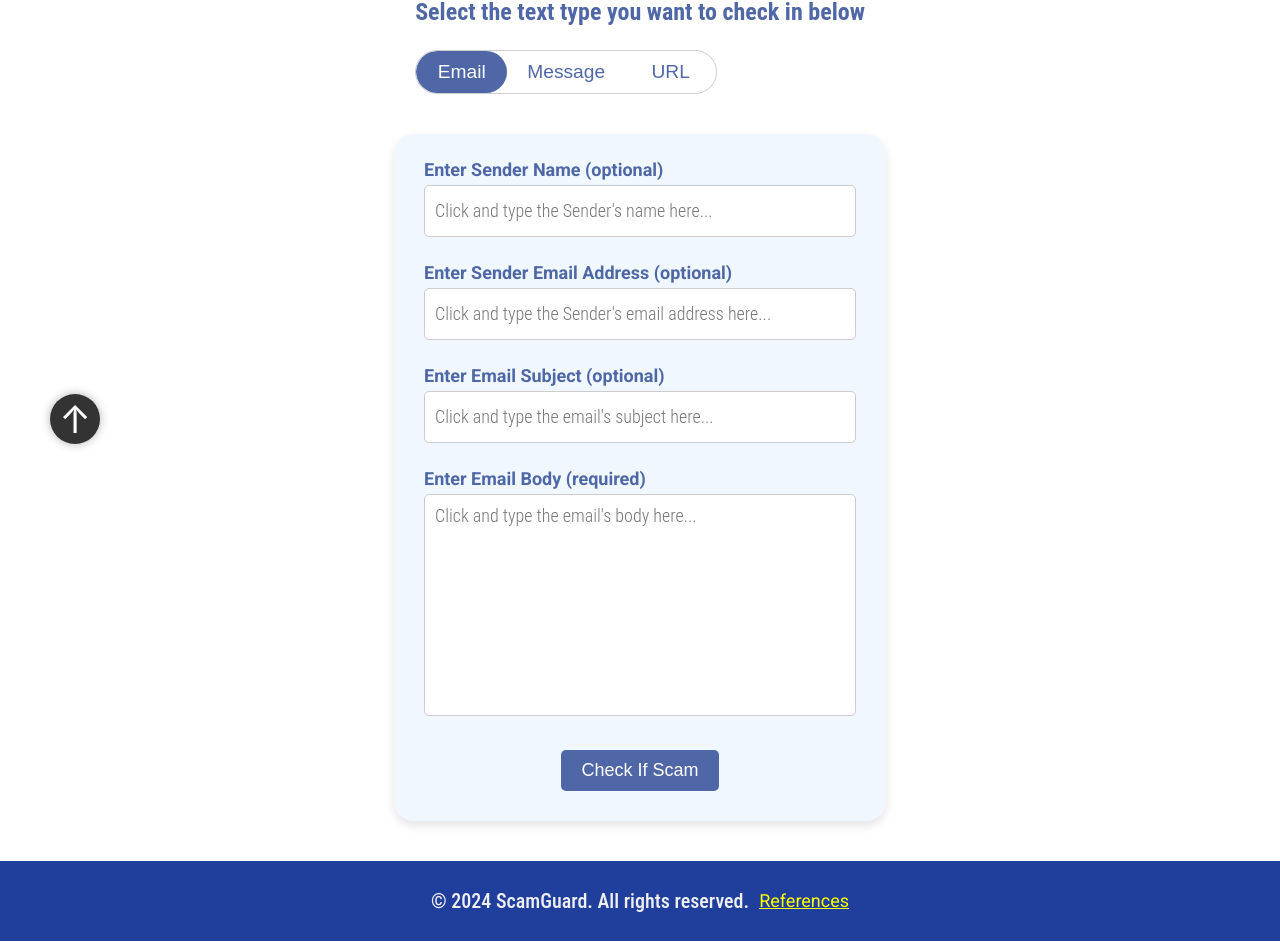
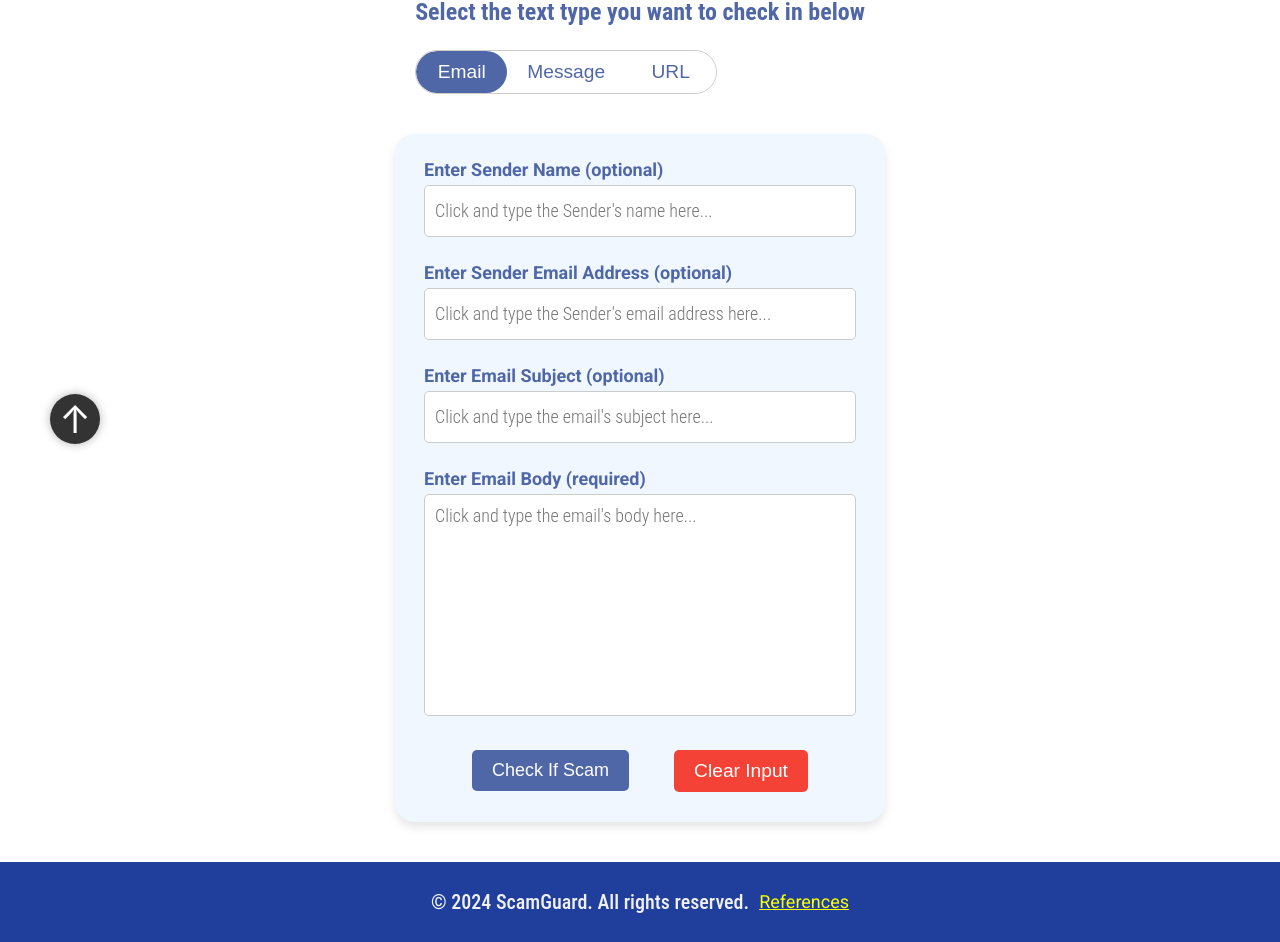
Before and after one commit to YQiZhu/ScamGuard, a React (Create React App) app in the folder scamguard_react/: page /checkScam in a window 1280 px wide. Shown: the part 316-1258 px from the top of the page. Built offline with nearby package versions, Linux system fonts and the light colour scheme.

Commit message:
Add clear button for scam detector

```diff
--- a/scamguard_react/src/CheckScams/CheckEmails.css
+++ b/scamguard_react/src/CheckScams/CheckEmails.css
@@ -3,12 +3,13 @@
   justify-content: center;
   align-items: center;
   flex-direction: column;
-  width: auto;
+  /* width: auto; */
   margin-bottom: 20px;
   background-color: #f0f7ff;
   padding: 20px;
   border-radius: 20px;
   box-shadow: 0px 5px 10px rgba(0, 0, 0, 0.1);
+  max-width: 450px;
 }
 
 .check-emails-form-group {
@@ -89,3 +90,14 @@
   color: red;
   font-size: 1rem;
 }
+
+.scam-detector-btn-group {
+  gap: 25px;
+  display: flex;
+  justify-content: center;
+  align-items: center;
+}
+
+.clear-button {
+  background-color: #f44336;
+}
--- a/scamguard_react/src/CheckScams/CheckEmails.js
+++ b/scamguard_react/src/CheckScams/CheckEmails.js
@@ -58,17 +58,27 @@ const CheckEmails = () => {
     if (result.prediction === 1) {
       return (
         <div className="result-section">
-          <p>This email has a <strong>{probability}%</strong> chance of being a <strong style={{color: 'red'}}>SCAM.</strong></p>
+          <p>This email has a <strong>{probability}%</strong> chance of being a <strong style={{ color: 'red' }}>SCAM.</strong></p>
         </div>
       );
     } else {
       return (
         <div className="result-section">
-          <p>This email has a <strong>{probability}%</strong> chance of being <strong style={{color: 'green'}}>LEGITIMATE</strong>.</p>
+          <p>This email has a <strong>{probability}%</strong> chance of being <strong style={{ color: 'green' }}>LEGITIMATE</strong>.</p>
         </div>
       );
     }
   };
+
+  const cleanInputField = (e) => {
+    e.preventDefault(); // Prevent form submission
+    setSenderName('');
+    setSenderEmail('');
+    setEmailSubject('');
+    setEmailBody('');
+    setResult(null); // Clear the result
+    setError(''); // Clear the error message if any
+  }
 
   return (
     <div>
@@ -118,8 +128,10 @@ const CheckEmails = () => {
 
         {/* Error message for missing email body */}
         {error && <p className="check-scam-error-message">{error}</p>}
-
-        <button className="submit-button" type="submit">Check If Scam</button>
+        <div className='scam-detector-btn-group'>
+          <button className="submit-button" type="submit">Check If Scam</button>
+          <button className="clear-button" onClick={cleanInputField}>Clear Input</button>
+        </div>
       </form>
 
       {loading && <div className="check-scam-loading">Loading ...</div>}
--- a/scamguard_react/src/CheckScams/CheckMessages.js
+++ b/scamguard_react/src/CheckScams/CheckMessages.js
@@ -51,17 +51,24 @@ const CheckMessages = () => {
     if (result.prediction === 1) {
       return (
         <div className="result-section">
-          <p>This message has a <strong>{probability}%</strong> chance of being a <strong style={{color: 'red'}}>SCAM.</strong></p>
+          <p>This message has a <strong>{probability}%</strong> chance of being a <strong style={{ color: 'red' }}>SCAM.</strong></p>
         </div>
       );
     } else {
       return (
         <div className="result-section">
-          <p>This message has a <strong>{probability}%</strong> chance of being <strong style={{color: 'green'}}>LEGITIMATE</strong>.</p>
+          <p>This message has a <strong>{probability}%</strong> chance of being <strong style={{ color: 'green' }}>LEGITIMATE</strong>.</p>
         </div>
       );
     }
   };
+
+  const cleanInputField = (e) => {
+    e.preventDefault(); // Prevent form submission
+    setMessageBody('');
+    setResult(null); // Clear the result
+    setError(''); // Clear the error message if any
+  }
 
   return (
     <div>
@@ -80,7 +87,10 @@ const CheckMessages = () => {
         {/* Error message for missing email body */}
         {error && <p className="check-scam-error-message">{error}</p>}
 
-        <button className="submit-button" type="submit">Check If Scam</button>
+        <div className='scam-detector-btn-group'>
+          <button className="submit-button" type="submit">Check If Scam</button>
+          <button className="clear-button" onClick={cleanInputField}>Clear Input</button>
+        </div>
       </form>
 
       {loading && <div className="check-scam-loading">Loading ...</div>}
--- a/scamguard_react/src/CheckScams/CheckURLs.js
+++ b/scamguard_react/src/CheckScams/CheckURLs.js
@@ -57,17 +57,24 @@ const CheckURLs = () => {
         if (result.prediction === 1) {
             return (
                 <div className="result-section">
-                    <p>This url has a <strong>{probability}%</strong> chance of being a <strong style={{color: 'red'}}>SCAM.</strong></p>
+                    <p>This url has a <strong>{probability}%</strong> chance of being a <strong style={{ color: 'red' }}>SCAM.</strong></p>
                 </div>
             );
         } else {
             return (
                 <div className="result-section">
-                    <p>This url has a <strong>{probability}%</strong> chance of being <strong style={{color: 'green'}}>LEGITIMATE</strong>.</p>
+                    <p>This url has a <strong>{probability}%</strong> chance of being <strong style={{ color: 'green' }}>LEGITIMATE</strong>.</p>
                 </div>
             );
         }
     };
+
+    const cleanInputField = (e) => {
+        e.preventDefault(); // Prevent form submission
+        setURLBody('');
+        setResult(null); // Clear the result
+        setError(''); // Clear the error message if any
+    }
 
     return (
         <div>
@@ -85,8 +92,10 @@ const CheckURLs = () => {
 
                 {/* Error url for missing email body */}
                 {error && <p className="check-scam-error-message">{error}</p>}
-
-                <button className="submit-button" type="submit">Check If Scam</button>
+                <div className='scam-detector-btn-group'>
+                    <button className="submit-button" type="submit">Check If Scam</button>
+                    <button className="clear-button" onClick={cleanInputField}>Clear Input</button>
+                </div>
             </form>
 
             {loading && <div className="check-scam-loading">Loading ...</div>}
```
